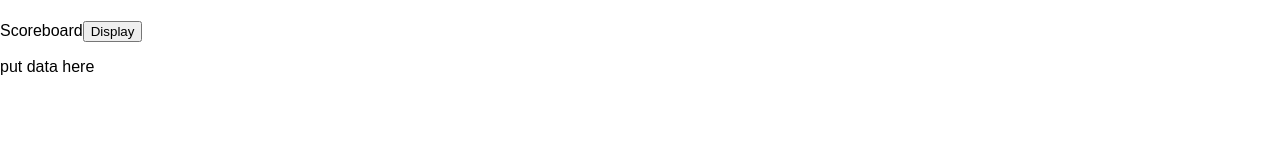
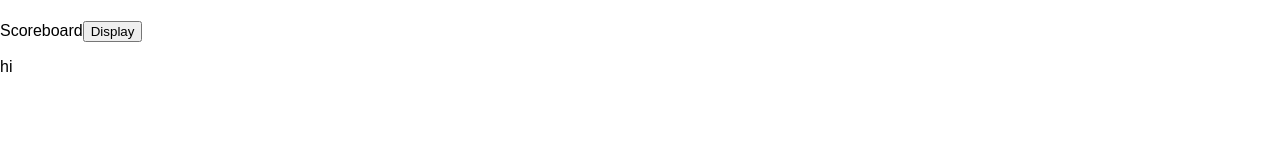
Before and after one commit to SchoolOfCode/bc13_w9_project-frontend-object-mutate-ninja-turtles-front, a React (Create React App) app in the folder reflections-project/: page /summary in a window 1280 px wide. Shown: the part 224-372 px from the top of the page. Built offline with nearby package versions, Linux system fonts and the light colour scheme; a web font is replaced by a local one.

Commit message:
data displaying on page

```diff
--- a/reflections-project/src/components/Summary/Scoreboard/Scoreboard.js
+++ b/reflections-project/src/components/Summary/Scoreboard/Scoreboard.js
@@ -1,13 +1,21 @@
-import React from 'react';
+import React, { useEffect, useState } from 'react';
 
-async function displayReviews() {
-  const response = await fetch('http://localhost:3001/api/bootcampers');
-  let data = await response.json();
-  console.log(`Data ${JSON.stringify(data)}`);
-  return data;
-}
+function Scoreboard() {
+  const [data, setData] = useState('');
+  const [hello, setHello] = useState('');
+  useEffect(() => {
+    setHello(data);
+    console.log(`hello ${hello}`);
+  }, [data]);
 
-function Scoreboard(data) {
+  async function displayReviews() {
+    const responseJSON = await fetch('http://localhost:3001/api/bootcampers');
+    let response = await responseJSON.json();
+    console.log(`Data ${JSON.stringify(response.payload[0])}`);
+    setData(JSON.stringify(response.payload));
+    //return dataStr;
+  }
+
   return (
     <div>
       Scoreboard
@@ -18,7 +26,7 @@ function Scoreboard(data) {
       >
         Display
       </button>
-      <p>put data here</p>
+      <p>hi{hello}</p>
     </div>
   );
 }
```
